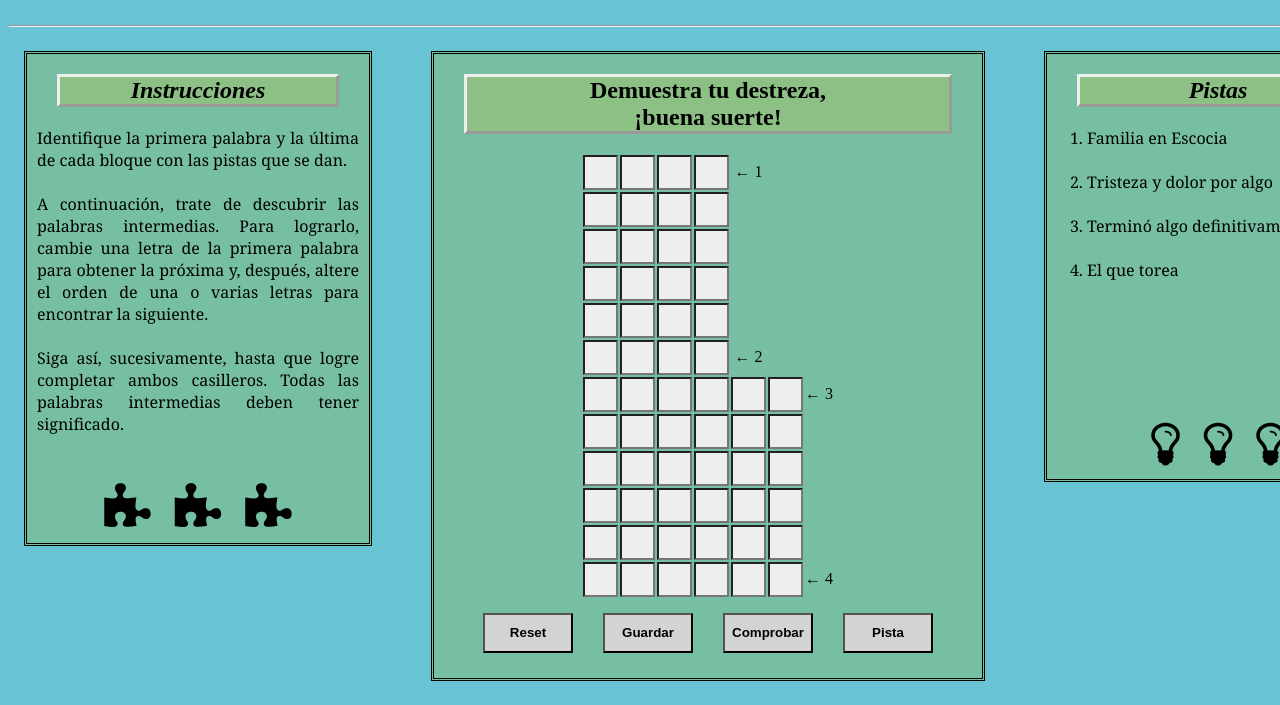
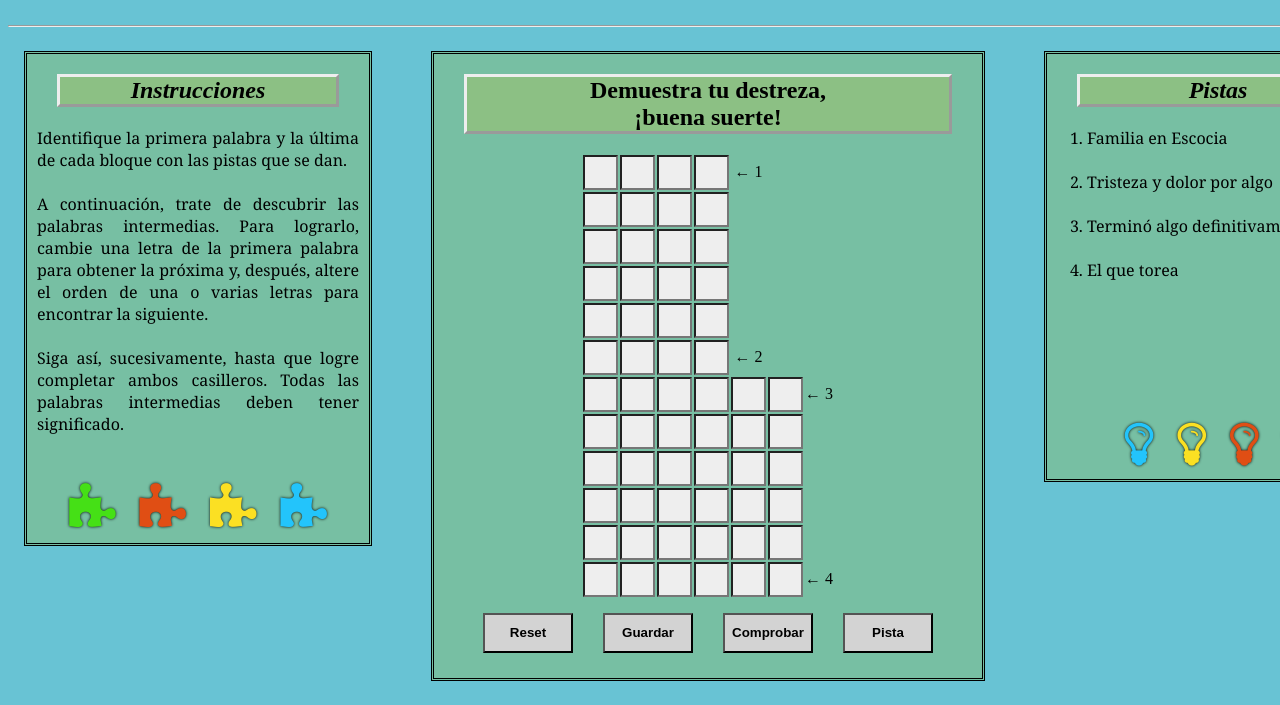
Before and after one commit to pdelam01/Practicas-Aplicaciones-Web, a plain HTML site: page index.html in a window 1280 px wide. Shown: the part 147-852 px from the top of the page. Drawn offline with Linux system fonts and the light colour scheme; no server answers.

Commit message:
Bien bonico illo

```diff
--- a/index.html
+++ b/index.html
@@ -27,9 +27,10 @@
             letras para encontrar la siguiente. <br><br> Siga así, sucesivamente, hasta que logre completar
             ambos casilleros. Todas las palabras intermedias deben tener significado.<br><br>
         </p>
-        <i class="fa fa-puzzle-piece" style="font-size:50px;margin:10px"></i>
-        <i class="fa fa-puzzle-piece" style="font-size:50px;margin:10px"></i>
-        <i class="fa fa-puzzle-piece" style="font-size:50px;margin:10px"></i>
+        <i class="fa fa-puzzle-piece" style="font-size:50px;margin:10px;color:#45E016;text-shadow: 0 0 3px #000;"></i>
+        <i class="fa fa-puzzle-piece" style="font-size:50px;margin:10px;color:#E04E14;text-shadow: 0 0 3px #000;"></i>
+        <i class="fa fa-puzzle-piece" style="font-size:50px;margin:10px;color:#FBE023;text-shadow: 0 0 3px #000;"></i>
+        <i class="fa fa-puzzle-piece" style="font-size:50px;margin:10px;color:#23C4FB;text-shadow: 0 0 3px #000;"></i>
     </div>
 
     <div class="items" id="der">
@@ -41,9 +42,10 @@
             <li> El que torea <br><br></li>
         </ol>
         <br><br><br><br><br>
-        <i class="fa fa-lightbulb-o" style="font-size:50px;margin:10px"></i>
-        <i class="fa fa-lightbulb-o" style="font-size:50px;margin:10px"></i>
-        <i class="fa fa-lightbulb-o" style="font-size:50px;margin:10px"></i>
+        <i class="fa fa-lightbulb-o" style="font-size:50px;margin:10px;color:#23C4FB;text-shadow: 0 0 3px #000;"></i>
+        <i class="fa fa-lightbulb-o" style="font-size:50px;margin:10px;color:#FBE023;text-shadow: 0 0 3px #000;"></i>
+        <i class="fa fa-lightbulb-o" style="font-size:50px;margin:10px;color:#E04E14;text-shadow: 0 0 3px #000;"></i>
+        <i class="fa fa-lightbulb-o" style="font-size:50px;margin:10px;color:#45E016;text-shadow: 0 0 3px #000;"></i>
     </div>
 
     <div class="items" id="centro">
```
